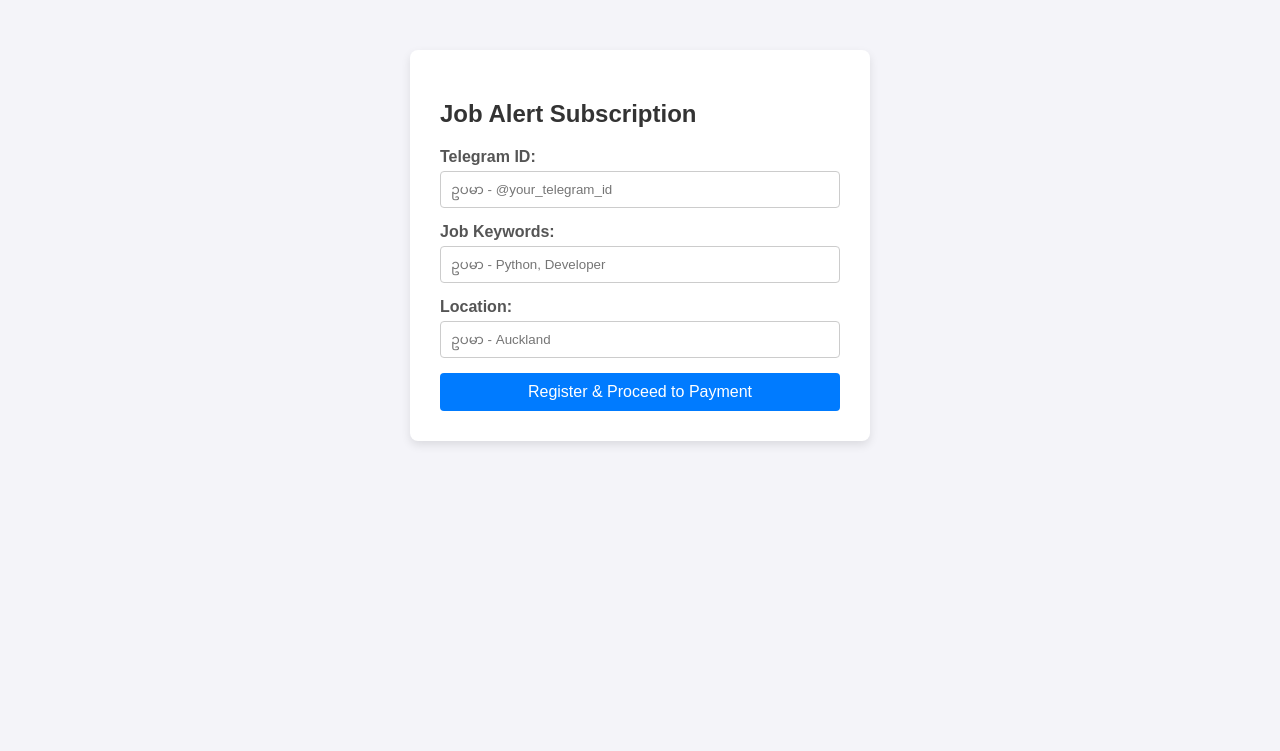
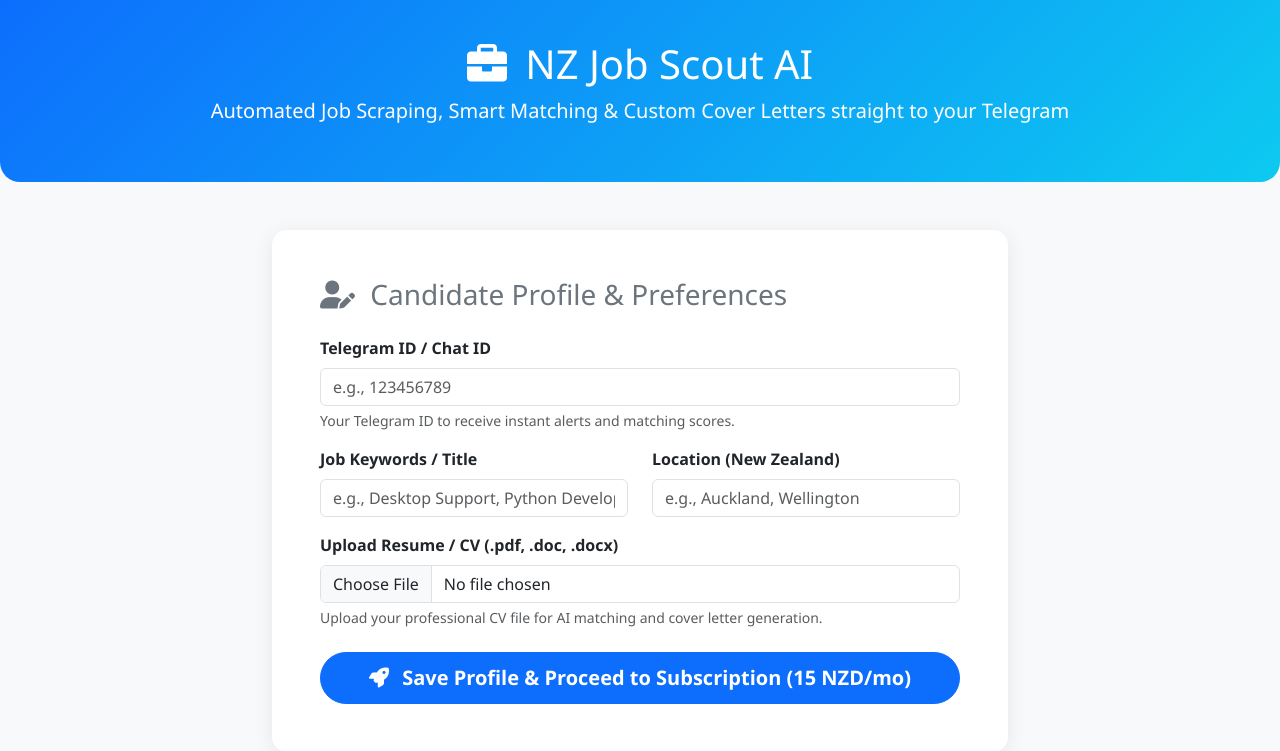
Before and after one commit to zawhtun212/nz-job-scout, a Flask app: page / in a window 1280 px wide. Shown: the top 751 px of the page. Run offline with Flask 3, Linux system fonts and the light colour scheme.

Commit message:
Add professional UI, CV file upload support, and text extraction logic

```diff
--- a/app.py
+++ b/app.py
@@ -1,13 +1,20 @@
 import os
 import sqlite3
 import stripe
+import requests
 from flask import Flask, request, jsonify, render_template
+from werkzeug.utils import secure_filename
+from pypdf import PdfReader
+from docx import Document
 
 app = Flask(__name__)
 DB_NAME = "nz_job_saas.db"
+UPLOAD_FOLDER = "uploads"
+os.makedirs(UPLOAD_FOLDER, exist_ok=True)
+app.config['UPLOAD_FOLDER'] = UPLOAD_FOLDER
 
-# Environment Variable မှ Stripe API Key ကို လုံခြုံစွာ ခေါ်ယူခြင်း
 stripe.api_key = os.getenv("STRIPE_SECRET_KEY")
+TELEGRAM_BOT_TOKEN = os.getenv("Telegram_Bot_Token")
 
 def init_db():
     conn = sqlite3.connect(DB_NAME)
@@ -18,6 +25,7 @@
                 telegram_id TEXT UNIQUE,
                 job_keywords TEXT,
                 location TEXT,
+                cv_text TEXT,
                 subscription_status TEXT
             )
         """)
@@ -25,88 +33,52 @@
 
 init_db()
 
+def extract_text_from_file(file_path, filename):
+    text = ""
+    try:
+        if filename.endswith('.pdf'):
+            reader = PdfReader(file_path)
+            for page in reader.pages:
+                extracted = page.extract_text()
+                if extracted:
+                    text += extracted + "\n"
+        elif filename.endswith('.docx') or filename.endswith('.doc'):
+            doc = Document(file_path)
+            for para in doc.paragraphs:
+                text += para.text + "\n"
+    except Exception as e:
+        print(f"Error extracting text: {e}")
+    return text
+
 @app.route("/")
 def home():
     return render_template("index.html")
 
 @app.route("/users", methods=["POST"])
 def register_user():
-    data = request.json
+    telegram_id = request.form.get('telegram_id')
+    job_keywords = request.form.get('job_keywords')
+    location = request.form.get('location')
+    file = request.files.get('cv_file')
+
+    if not file:
+        return jsonify({"status": "error", "message": "No CV file uploaded"}), 400
+
+    filename = secure_filename(file.filename)
+    file_path = os.path.join(app.config['UPLOAD_FOLDER'], filename)
+    file.save(file_path)
+
+    # Extract text from PDF or Word
+    cv_text = extract_text_from_file(file_path, filename)
+
     try:
         conn = sqlite3.connect(DB_NAME)
         with conn:
             conn.execute("""
-                INSERT OR REPLACE INTO users (telegram_id, job_keywords, location, subscription_status)
-                VALUES (?, ?, ?, ?)
-            """, (data.get('telegram_id'), data.get('job_keywords'), data.get('location'), "pending"))
+                INSERT OR REPLACE INTO users (telegram_id, job_keywords, location, cv_text, subscription_status)
+                VALUES (?, ?, ?, ?, ?)
+            """, (telegram_id, job_keywords, location, cv_text, "pending"))
         conn.close()
         return jsonify({"status": "success"})
     except Exception as e:
         return jsonify({"status": "error", "message": str(e)}), 400
-
-@app.route("/create-checkout-session", methods=["POST"])
-def create_checkout_session():
-    try:
-        data = request.json
-        telegram_id = data.get("telegram_id")
-
-        # Render သို့မဟုတ် Local အလိုက် Domain ကို အလိုအလျောက် ရယူရန်
-        host_url = request.host_url.rstrip('/')
-
-        checkout_session = stripe.checkout.Session.create(
-            payment_method_types=['card'],
-            line_items=[{
-                'price_data': {
-                    'currency': 'nzd',
-                    'product_data': {
-                        'name': 'NZ Job Scout Subscription',
-                        'description': 'Monthly automated job alert service',
-                    },
-                    'unit_amount': 1500, # 15.00 NZD
-                },
-                'quantity': 1,
-            }],
-            mode='payment',
-            success_url=f'{host_url}/success?session_id={{CHECKOUT_SESSION_ID}}',
-            cancel_url=f'{host_url}/',
-            metadata={
-                'telegram_id': telegram_id
-            }
-        )
-        return jsonify({'checkout_url': checkout_session.url})
-    except Exception as e:
-        return jsonify(error=str(e)), 400
-
-@app.route("/webhook", methods=["POST"])
-def stripe_webhook():
-    event = None
-    try:
-        event = request.json
-    except Exception as e:
-        return jsonify(success=False), 400
-
-    # ငွေပေးချေမှု အောင်မြင်သောအခါ (checkout.session.completed)
-    if event and event.get('type') == 'checkout.session.completed':
-        session = event.get('data', {}).get('object', {})
-        metadata = session.get('metadata', {})
-        telegram_id = metadata.get('telegram_id')
-
-        if telegram_id:
-            conn = sqlite3.connect(DB_NAME)
-            with conn:
-                conn.execute("""
-                    UPDATE users
-                    SET subscription_status = 'active'
-                    WHERE telegram_id = ?
-                """, (telegram_id,))
-            conn.close()
-
-    return jsonify(success=True)
-
-@app.route("/success")
-def success():
-    return "<h3>Payment successful! Your subscription is now active.</h3>"
-
-if __name__ == "__main__":
-    port = int(os.environ.get("PORT", 5000))
-    app.run(host="0.0.0.0", port=port)
--- a/templates/index.html
+++ b/templates/index.html
@@ -3,82 +3,106 @@
 <head>
     <meta charset="UTF-8">
     <meta name="viewport" content="width=device-width, initial-scale=1.0">
-    <title>NZ Job Scout - Register</title>
+    <title>NZ Job Scout | AI-Powered Job Matcher & SaaS</title>
+    <link href="https://cdn.jsdelivr.net/npm/bootstrap@5.3.0/dist/css/bootstrap.min.css" rel="stylesheet">
+    <link href="https://cdnjs.cloudflare.com/ajax/libs/font-awesome/6.0.0/css/all.min.css" rel="stylesheet">
     <style>
-        body { font-family: Arial, sans-serif; background-color: #f4f4f9; margin: 0; padding: 50px; display: flex; justify-content: center; align-items: center; }
-        .container { background: #ffffff; padding: 30px; border-radius: 8px; box-shadow: 0 4px 10px rgba(0, 0, 0, 0.1); width: 100%; max-width: 400px; }
-        h2 { margin-bottom: 20px; color: #333; }
-        label { font-weight: bold; color: #555; }
-        input { width: 100%; padding: 10px; margin-top: 5px; margin-bottom: 15px; border: 1px solid #ccc; border-radius: 4px; box-sizing: border-box; }
-        button { width: 100%; padding: 10px; background-color: #007bff; color: white; border: none; border-radius: 4px; font-size: 16px; cursor: pointer; }
-        button:hover { background-color: #0056b3; }
+        body { background-color: #f8f9fa; font-family: 'Segoe UI', Tahoma, Geneva, Verdana, sans-serif; }
+        .hero-section { background: linear-gradient(135deg, #0d6efd, #0dcaf0); color: white; padding: 40px 0; border-radius: 0 0 20px 20px; }
+        .card { border: none; border-radius: 15px; box-shadow: 0 4px 20px rgba(0,0,0,0.08); }
+        .btn-custom { padding: 10px 25px; font-weight: 600; border-radius: 50px; }
     </style>
 </head>
 <body>
 
-    <div class="container">
-        <h2>Job Alert Subscription</h2>
-        <form id="registerForm" onsubmit="return false;">
-            <label for="telegram_id">Telegram ID:</label>
-            <input type="text" id="telegram_id" placeholder="ဥပမာ - @your_telegram_id" required>
+    <div class="hero-section text-center mb-5">
+        <div class="container">
+            <h1><i class="fas fa-briefcase me-2"></i> NZ Job Scout AI</h1>
+            <p class="lead">Automated Job Scraping, Smart Matching & Custom Cover Letters straight to your Telegram</p>
+        </div>
+    </div>
 
-            <label for="job_keywords">Job Keywords:</label>
-            <input type="text" id="job_keywords" placeholder="ဥပမာ - Python, Developer" required>
+    <div class="container mb-5">
+        <div class="row justify-content-center">
+            <div class="col-lg-8">
+                <div class="card p-4 p-md-5">
+                    <h3 class="mb-4 text-secondary"><i class="fas fa-user-edit me-2"></i> Candidate Profile & Preferences</h3>
 
-            <label for="location">Location:</label>
-            <input type="text" id="location" placeholder="ဥပမာ - Auckland" required>
+                    <form id="jobForm">
+                        <div class="mb-3">
+                            <label class="form-label fw-bold">Telegram ID / Chat ID</label>
+                            <input type="text" class="form-control" id="telegram_id" placeholder="e.g., 123456789" required>
+                            <div class="form-text">Your Telegram ID to receive instant alerts and matching scores.</div>
+                        </div>
 
-            <button type="button" id="submitBtn">Register & Proceed to Payment</button>
-        </form>
+                        <div class="row">
+                            <div class="col-md-6 mb-3">
+                                <label class="form-label fw-bold">Job Keywords / Title</label>
+                                <input type="text" class="form-control" id="job_keywords" placeholder="e.g., Desktop Support, Python Developer" required>
+                            </div>
+                            <div class="col-md-6 mb-3">
+                                <label class="form-label fw-bold">Location (New Zealand)</label>
+                                <input type="text" class="form-control" id="location" placeholder="e.g., Auckland, Wellington" required>
+                            </div>
+                        </div>
+
+                        <div class="mb-4">
+                            <label class="form-label fw-bold">Upload Resume / CV (.pdf, .doc, .docx)</label>
+                            <input type="file" class="form-control" id="cv_file" accept=".pdf,.doc,.docx" required>
+                            <div class="form-text">Upload your professional CV file for AI matching and cover letter generation.</div>
+                        </div>
+
+                        <div class="d-grid gap-2">
+                            <button type="submit" class="btn btn-primary btn-custom btn-lg">
+                                <i class="fas fa-rocket me-2"></i> Save Profile & Proceed to Subscription (15 NZD/mo)
+                            </button>
+                        </div>
+                    </form>
+                </div>
+            </div>
+        </div>
     </div>
 
     <script>
-        document.getElementById("submitBtn").addEventListener("click", async function() {
-            const data = {
-                telegram_id: document.getElementById("telegram_id").value,
-                job_keywords: document.getElementById("job_keywords").value,
-                location: document.getElementById("location").value
-            };
+        document.getElementById('jobForm').addEventListener('submit', async function(e) {
+            e.preventDefault();
 
-            if (!data.telegram_id || !data.job_keywords || !data.location) {
-                alert("ကျေးဇူးပြု၍ အချက်အလက်များအားလုံး ဖြည့်ပါ။");
-                return;
-            }
+            const formData = new FormData();
+            formData.append('telegram_id', document.getElementById('telegram_id').value);
+            formData.append('job_keywords', document.getElementById('job_keywords').value);
+            formData.append('location', document.getElementById('location').value);
+            formData.append('cv_file', document.getElementById('cv_file').files[0]);
 
             try {
-                // 1. Database သို့ User အချက်အလက် ပို့ခြင်း
-                const regResponse = await fetch("/users", {
-                    method: "POST",
-                    headers: { "Content-Type": "application/json" },
-                    body: JSON.stringify(data)
+                // 1. Save User Profile & Upload CV File
+                const userRes = await fetch('/users', {
+                    method: 'POST',
+                    body: formData
                 });
+                const userData = await userRes.json();
 
-                if (!regResponse.ok) {
-                    alert("Registration failed.");
-                    return;
+                if(userData.status === 'success') {
+                    // 2. Create Stripe Checkout Session
+                    const stripeRes = await fetch('/create-checkout-session', {
+                        method: 'POST',
+                        headers: { 'Content-Type': 'application/json' },
+                        body: JSON.stringify({ telegram_id: document.getElementById('telegram_id').value })
+                    });
+                    const stripeData = await stripeRes.json();
+
+                    if(stripeData.checkout_url) {
+                        window.location.href = stripeData.checkout_url;
+                    } else {
+                        alert('Error creating checkout session.');
+                    }
+                } else {
+                    alert('Error saving profile: ' + userData.message);
                 }
-
-                // 2. Stripe Checkout Session ဖန်တီးရန် ခေါ်ဆိုခြင်း
-                const stripeResponse = await fetch("/create-checkout-session", {
-                    method: "POST",
-                    headers: { "Content-Type": "application/json" },
-                    body: JSON.stringify({ telegram_id: data.telegram_id })
-                });
-
-                const result = await stripeResponse.json();
-
-                if (result.checkout_url) {
-                    // Stripe ငွေပေးချေမှု စာမျက်နှာသို့ သွားရန်
-                    window.location.href = result.checkout_url;
-                } else {
-                    alert("Error: " + (result.error || "Could not redirect to Stripe"));
-                }
-            } catch (error) {
-                console.error("Error:", error);
-                alert("Connection failed! Backend သို့ ချိတ်ဆက်၍ မရပါ။");
+            } catch (err) {
+                console.error(err);
+                alert('Something went wrong!');
             }
         });
     </script>
-
 </body>
 </html>
```
Also changed, not shown: requirements.txt (+6 -5 lines).
